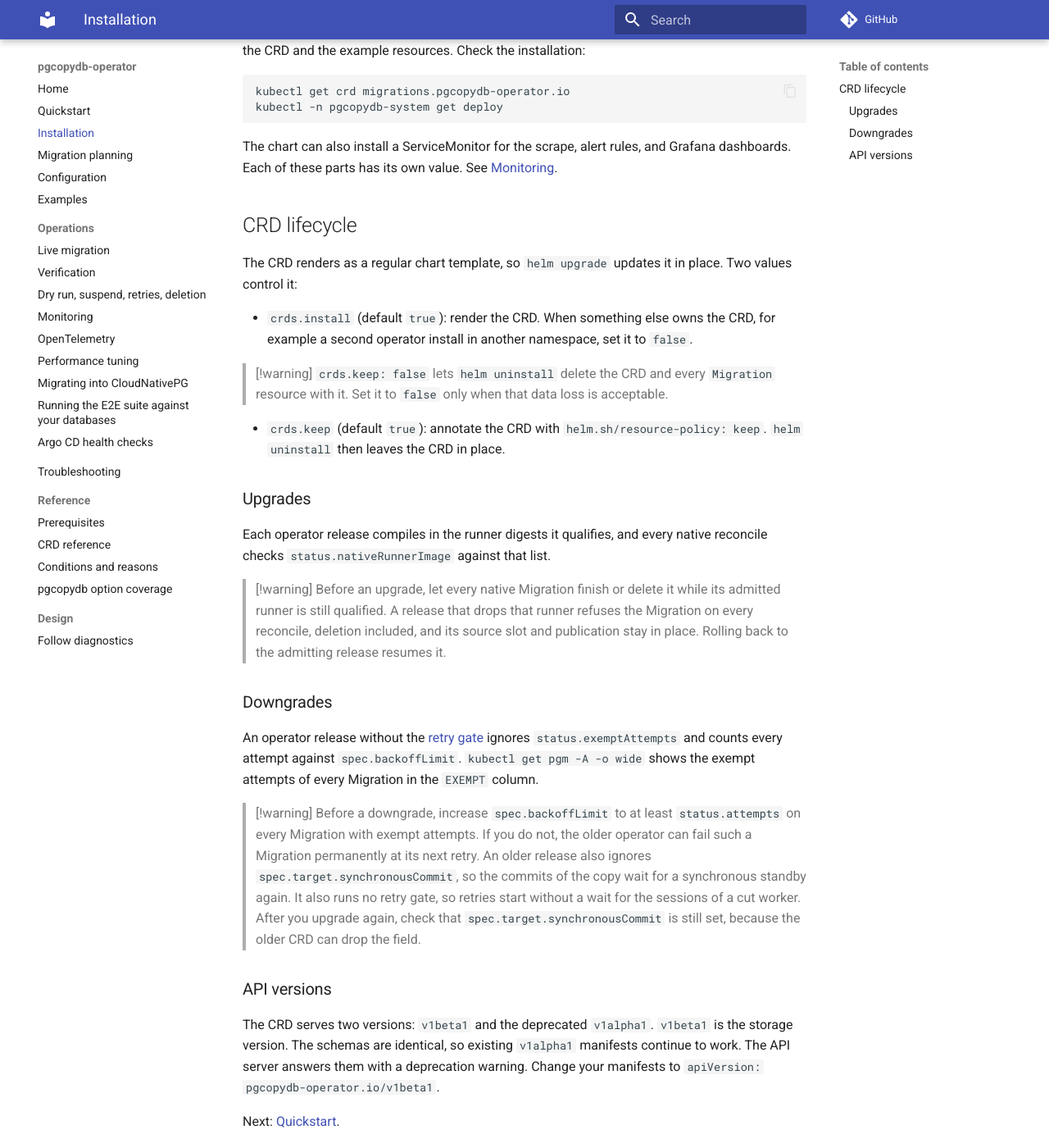
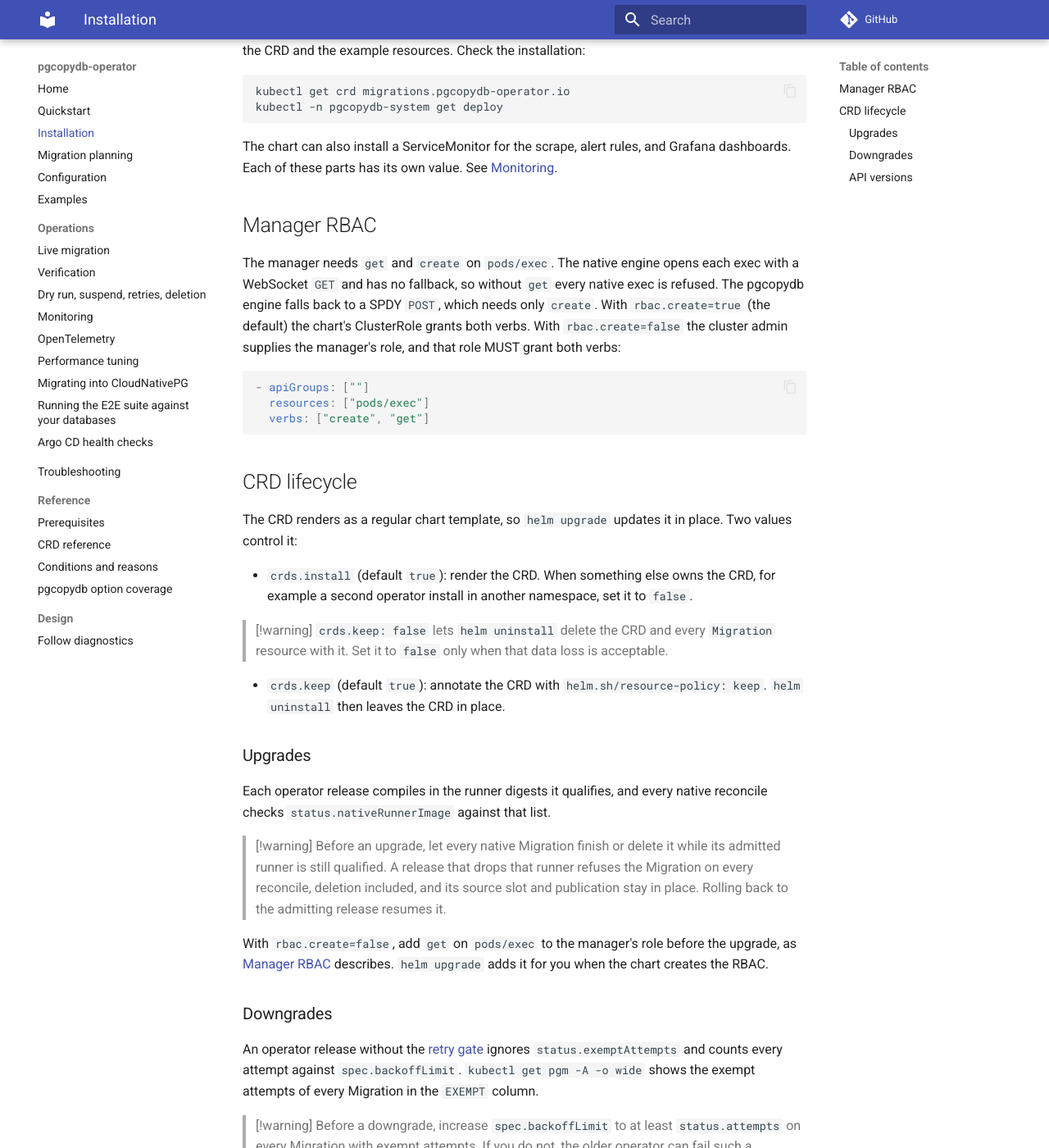
Before and after one commit to ydixken/pgcopydb-operator, an MkDocs documentation site: the page built from docs/installation.md, in a window 1280 px wide and 1400 px high, scrolled down 298 px. Shown: the whole window at 82% size. Built offline with MkDocs 1.6.1 and Material for MkDocs 9.7.7, drawn with Linux system fonts in a browser that asks for light colours; comment, search, counter and statistics services are not loaded.

Commit message:
docs: require get and create on pods/exec for the manager role
The native transport opens exec with a WebSocket GET and has no SPDY fallback, so a role supplied with rbac.create=false needs get as well as create.

````diff
--- a/docs/installation.md
+++ b/docs/installation.md
@@ -20,6 +20,20 @@ kubectl -n pgcopydb-system get deploy
 The chart can also install a ServiceMonitor for the scrape, alert rules, and Grafana dashboards.
 Each of these parts has its own value.
 See [Monitoring](operations/monitoring.md).
+
+## Manager RBAC
+
+The manager needs `get` and `create` on `pods/exec`.
+The native engine opens each exec with a WebSocket `GET` and has no fallback, so without `get` every native exec is refused.
+The pgcopydb engine falls back to a SPDY `POST`, which needs only `create`.
+With `rbac.create=true` (the default) the chart's ClusterRole grants both verbs.
+With `rbac.create=false` the cluster admin supplies the manager's role, and that role MUST grant both verbs:
+
+```yaml
+- apiGroups: [""]
+  resources: ["pods/exec"]
+  verbs: ["create", "get"]
+```
 
 ## CRD lifecycle
 
@@ -45,6 +59,9 @@ Each operator release compiles in the runner digests it qualifies, and every nat
 > A release that drops that runner refuses the Migration on every reconcile, deletion included, and its source slot and publication stay in place.
 > Rolling back to the admitting release resumes it.
 
+With `rbac.create=false`, add `get` on `pods/exec` to the manager's role before the upgrade, as [Manager RBAC](#manager-rbac) describes.
+`helm upgrade` adds it for you when the chart creates the RBAC.
+
 ### Downgrades
 
 An operator release without the [retry gate](operations/lifecycle.md#the-retry-gate) ignores `status.exemptAttempts` and counts every attempt against `spec.backoffLimit`.
````
Also changed, not shown: CONTRIBUTING.md (+1 -0 lines), charts/pgcopydb-operator/README.md (+1 -0 lines).
